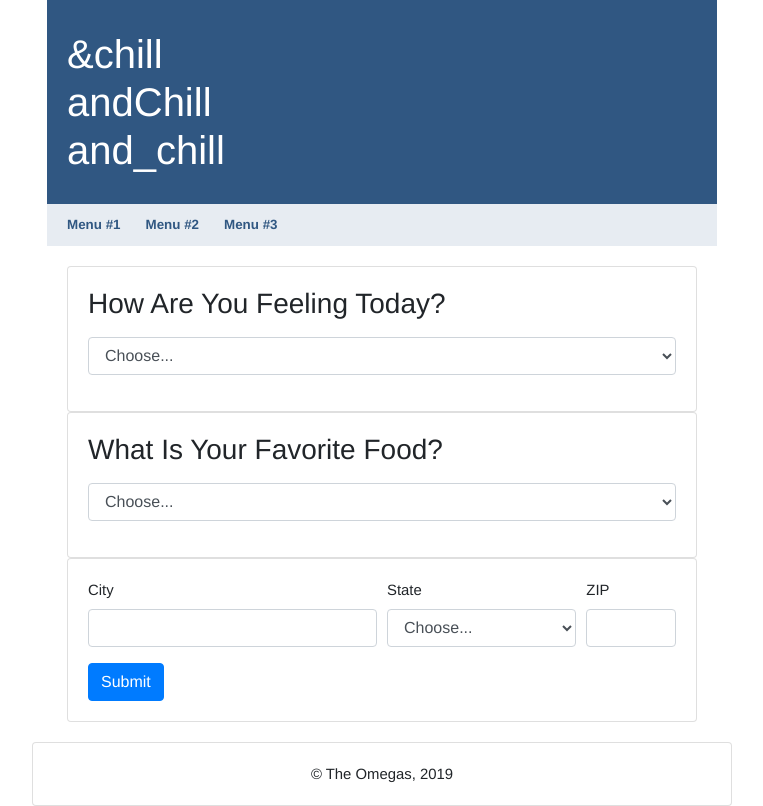
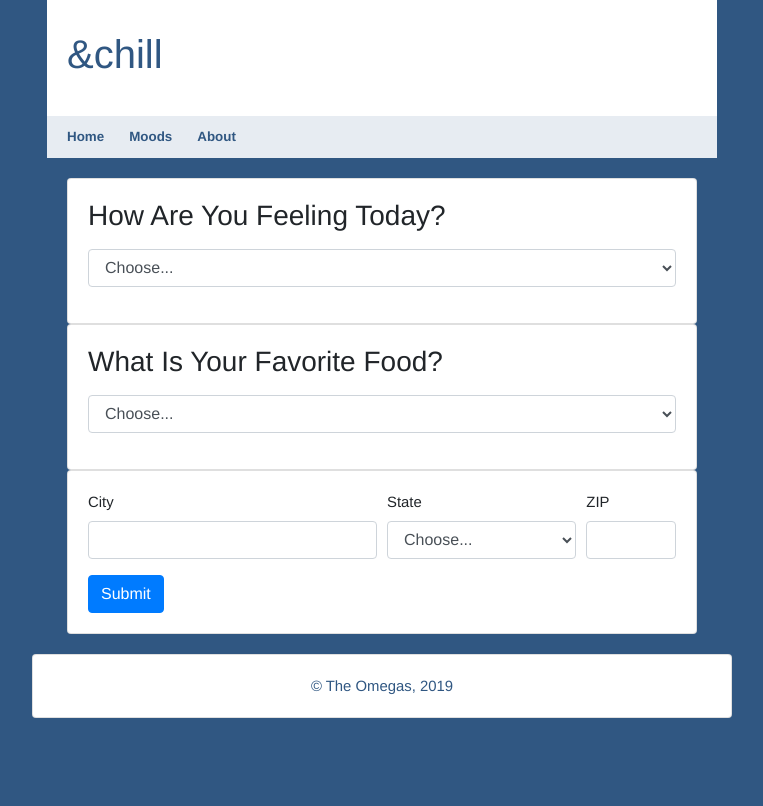
Before and after one commit to KimblesAndBits/AndChill, a plain HTML site: page app-layout.html in a window 1280 px wide. Shown: the whole page, without its empty margins (258-1021 px from the left). Drawn offline with nearby package versions, Linux system fonts and the light colour scheme.

Commit message:
New theme, added logo for header icon / fav icon

```diff
--- a/app-layout.html
+++ b/app-layout.html
@@ -11,7 +11,9 @@
 	<!-- Bootstrap link goes here -->
 	<link rel="stylesheet" href="https://stackpath.bootstrapcdn.com/bootstrap/4.3.1/css/bootstrap.min.css" integrity="sha384-ggOyR0iXCbMQv3Xipma34MD+dH/1fQ784/j6cY/iJTQUOhcWr7x9JvoRxT2MZw1T" crossorigin="anonymous">
 	<!-- CSS link goes here -->
-    <link rel="stylesheet" media="screen, projection" href="assets/css/style.css">
+	<link rel="stylesheet" media="screen, projection" href="assets/css/style.css">
+	<!-- Fav Icon / Logo-->
+	<link rel="shortcut icon" type="image/x-icon" href="assets/logos/logo1.png">
 </head>
 <body>
 
@@ -21,8 +23,6 @@
 		<!-- page-header -->
 		<div class="page-header">
 			<h1>&chill</h1>
-			<h1>andChill</h1>
-			<h1>and_chill</h1>
 		</div>
 
 		<span class="menu-trigger">Menu</span>
@@ -30,9 +30,9 @@
 		<!-- nav-menu -->
 		<div class="nav-menu">
 			<ul class="clearfix">
-				<li><a href="#">Menu #1</a></li>
-				<li><a href="#">Menu #2</a></li>
-				<li><a href="#">Menu #3</a></li>
+				<li><a href="#">Home</a></li>
+				<li><a href="#">Moods</a></li>
+				<li><a href="#">About</a></li>
 			</ul>
 		</div>
 
--- a/assets/css/style.css
+++ b/assets/css/style.css
@@ -1,24 +1,16 @@
 html {
         padding: 0;
         margin: 0;
-        background-color: #FFF;
     }
 
     body {
         font-family: Helvetica, sans-serif;
+        background-color: #305782;
         font-size: 93%;
         line-height: 1.5em;
         padding: 0;
         margin: 0;
     }
-
-    a, a:link, a:visited {
-        color: blue;
-    }
-
-    h1, h2, h3, h4, h5, h6 {margin-top: 0;}
-
-    p {margin: 0 0 1em 0;}
 
     .container {
         max-width: 700px;
@@ -30,17 +22,16 @@ html {
     }
 
     .page-header {
-        background-color: #305782;
+        background-color: #FFF;
         padding: 30px 20px;
-        color: #FFF;
+        color: #305782;
     }
 
-    .page-header-inner {
-        padding: 0 20px;
-    }
-
-    .page-header h1 {
-        margin: 0;
+    footer {
+        text-align: center;
+        max-width: 700px;
+        color: #305782;
+        margin: 0 auto;
     }
 
     /* Nav Menu */
@@ -78,7 +69,7 @@ html {
         .menu-trigger {
             display: block;
             color: #305782;
-            background-color: #d5dce4;
+            background-color: #FFF;
             padding: 10px;
             text-align: right;
             font-size: 83%;
@@ -129,9 +120,3 @@ html {
 .clearfix:before, .clearfix:after { content: ""; display: table; }
 .clearfix:after { clear: both; }
 .clearfix { *zoom: 1; }
-
-footer {
-    text-align: center;
-    max-width: 700px;
-    margin: 0 auto;
-}
```
Also changed, not shown: assets/logos/logo1.png (added), assets/logos/logo2.png (added), assets/logos/logo3.png (added), assets/logos/logo4.png (added), assets/logos/logo5.png (added), assets/logos/logo6.png (added), assets/logos/logo7.png (added), assets/logos/logo8.png (added), 3 other files.
